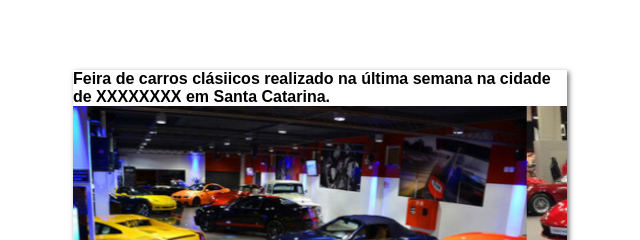
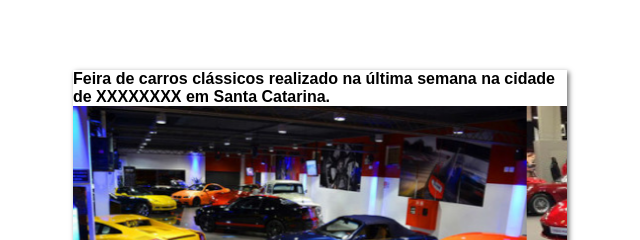
Before and after one commit to Rodrigopca42/teste_ideia_2001, a plain HTML site: page páginas/eventos.html in a window 1280 px wide. Shown: the part 456-696 px from the top of the page, 320-960 px from the left. Drawn offline with nearby package versions, Linux system fonts and the light colour scheme.

Commit message:
readme
reamde

```diff
--- a/páginas/eventos.html
+++ b/páginas/eventos.html
@@ -33,7 +33,7 @@
     <section class="container">
 
        <div class="carrossel">
-    <h4>Feira  de carros clásiicos realizado na última semana na cidade de XXXXXXXX em Santa Catarina.</h4>
+    <h4>Feira  de carros clássicos realizado na última semana na cidade de XXXXXXXX em Santa Catarina.</h4>
            <div class="feira"  id="img">
                <img class="img_car" src="../imagem/feira1.jpg" alt="feira de automoveis">
                <img class="img_car" src="../imagem/feira2.jpg" alt="feira de automoveis">
```
Also changed, not shown: index.html (+1 -0 lines).
